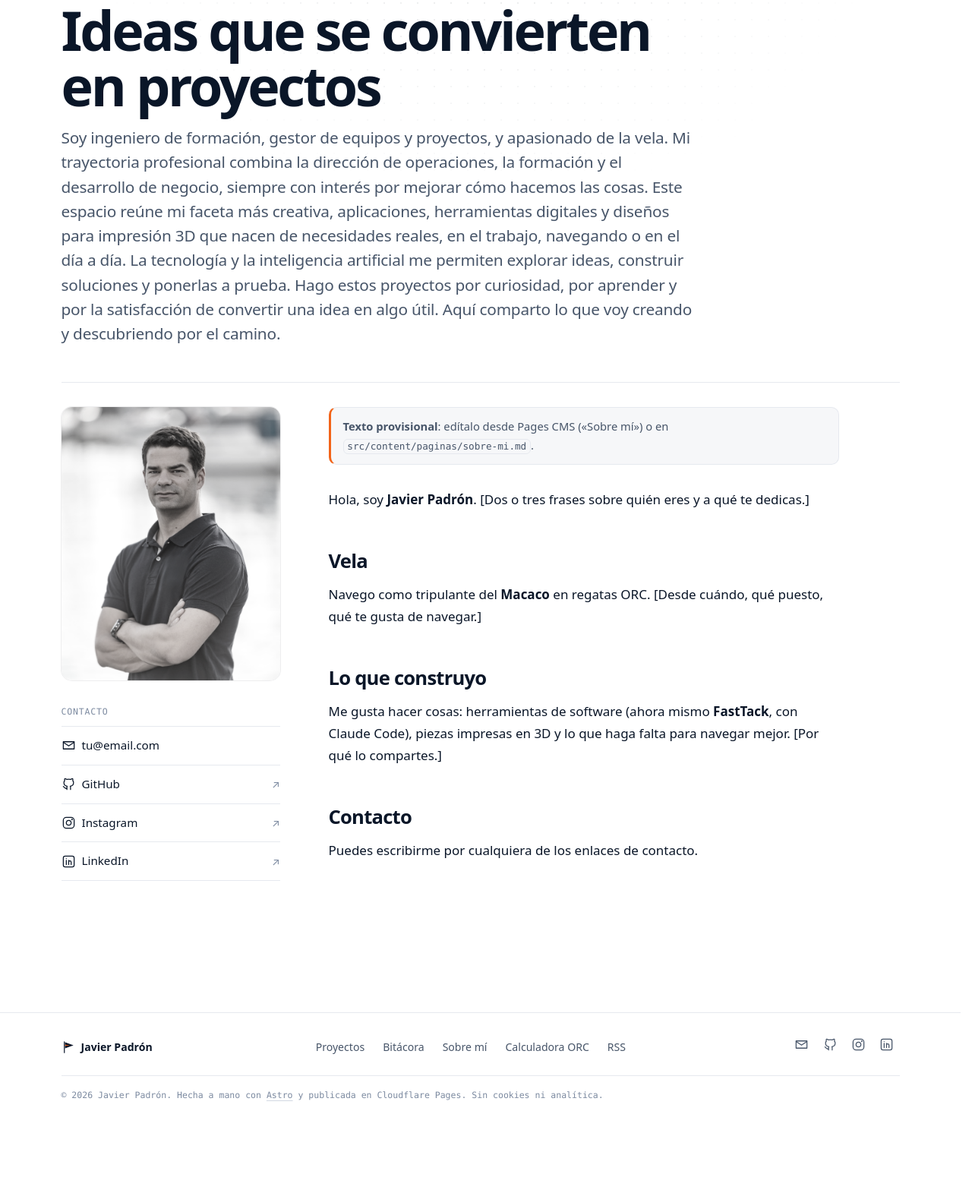
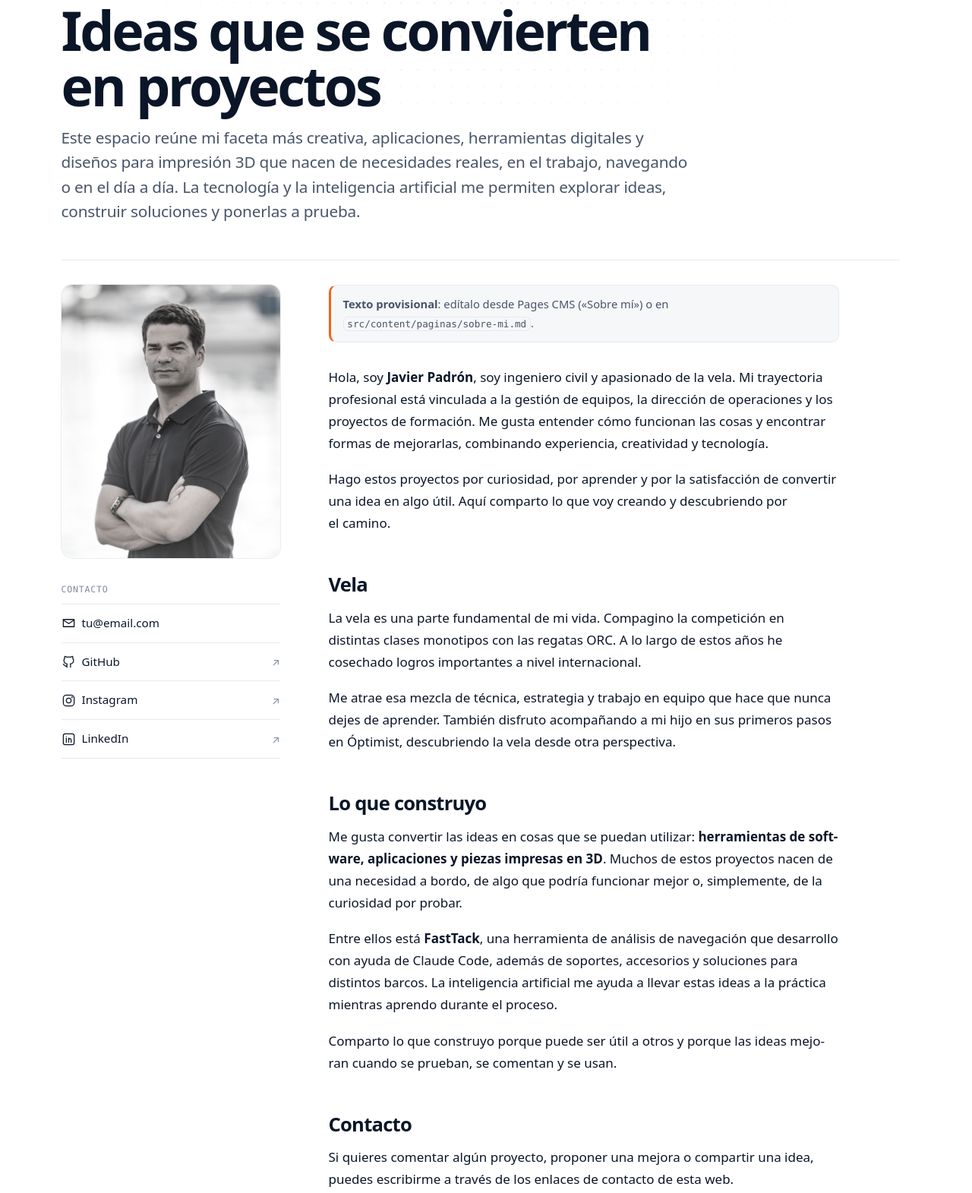
Before and after one commit to Jpadront/web, an Astro site: page /sobre-mi in a window 1280 px wide. Shown: the part 167-1738 px from the top of the page at 76% size. Before the commit the page ends 1652 px from the top, so only its background shows below. Built offline with nearby package versions, Linux system fonts and the light colour scheme; Astro itself is replaced by a stand-in of ours.

Commit message:
Update src/content/paginas/sobre-mi.md (via Pages CMS)

```diff
--- a/src/content/paginas/sobre-mi.md
+++ b/src/content/paginas/sobre-mi.md
@@ -1,37 +1,33 @@
 ---
 titulo: Ideas que se convierten en proyectos
-descripcion: >-
-  Soy ingeniero de formación, gestor de equipos y proyectos, y apasionado de la
-  vela. Mi trayectoria profesional combina la dirección de operaciones, la
-  formación y el desarrollo de negocio, siempre con interés por mejorar cómo
-  hacemos las cosas.
-
-
-  Este espacio reúne mi faceta más creativa, aplicaciones, herramientas
-  digitales y diseños para impresión 3D que nacen de necesidades reales, en el
-  trabajo, navegando o en el día a día. La tecnología y la inteligencia
-  artificial me permiten explorar ideas, construir soluciones y ponerlas a
-  prueba.
-
-
-  Hago estos proyectos por curiosidad, por aprender y por la satisfacción de
-  convertir una idea en algo útil. Aquí comparto lo que voy creando y
-  descubriendo por el camino.
+descripcion: Este espacio reúne mi faceta más creativa, aplicaciones,
+  herramientas digitales y diseños para impresión 3D que nacen de necesidades
+  reales, en el trabajo, navegando o en el día a día. La tecnología y la
+  inteligencia artificial me permiten explorar ideas, construir soluciones y
+  ponerlas a prueba.
 foto: ../../assets/imagenes/24e53497-61ad-4590-bfcc-c3383e95dae7.jpg
 foto_alt: Retrato
 ---
 > **Texto provisional**: edítalo desde Pages CMS («Sobre mí») o en `src/content/paginas/sobre-mi.md`.
 
-Hola, soy **Javier Padrón**. [Dos o tres frases sobre quién eres y a qué te dedicas.]
+Hola, soy **Javier Padrón**, soy ingeniero civil y apasionado de la vela. Mi trayectoria profesional está vinculada a la gestión de equipos, la dirección de operaciones y los proyectos de formación. Me gusta entender cómo funcionan las cosas y encontrar formas de mejorarlas, combinando experiencia, creatividad y tecnología.
+
+Hago estos proyectos por curiosidad, por aprender y por la satisfacción de convertir una idea en algo útil. Aquí comparto lo que voy creando y descubriendo por el camino.
 
 ## Vela
 
-Navego como tripulante del **Macaco** en regatas ORC. [Desde cuándo, qué puesto, qué te gusta de navegar.]
+La vela es una parte fundamental de mi vida. Compagino la competición en distintas clases monotipos con las regatas ORC. A lo largo de estos años he cosechado logros importantes a nivel internacional.
+
+Me atrae esa mezcla de técnica, estrategia y trabajo en equipo que hace que nunca dejes de aprender. También disfruto acompañando a mi hijo en sus primeros pasos en Óptimist, descubriendo la vela desde otra perspectiva.
 
 ## Lo que construyo
 
-Me gusta hacer cosas: herramientas de software (ahora mismo **FastTack**, con Claude Code), piezas impresas en 3D y lo que haga falta para navegar mejor. [Por qué lo compartes.]
+Me gusta convertir las ideas en cosas que se puedan utilizar: **herramientas de software, aplicaciones y piezas impresas en 3D**. Muchos de estos proyectos nacen de una necesidad a bordo, de algo que podría funcionar mejor o, simplemente, de la curiosidad por probar.
+
+Entre ellos está **FastTack**, una herramienta de análisis de navegación que desarrollo con ayuda de Claude Code, además de soportes, accesorios y soluciones para distintos barcos. La inteligencia artificial me ayuda a llevar estas ideas a la práctica mientras aprendo durante el proceso.
+
+Comparto lo que construyo porque puede ser útil a otros y porque las ideas mejoran cuando se prueban, se comentan y se usan.
 
 ## Contacto
 
-Puedes escribirme por cualquiera de los enlaces de contacto.
+Si quieres comentar algún proyecto, proponer una mejora o compartir una idea, puedes escribirme a través de los enlaces de contacto de esta web.
```
